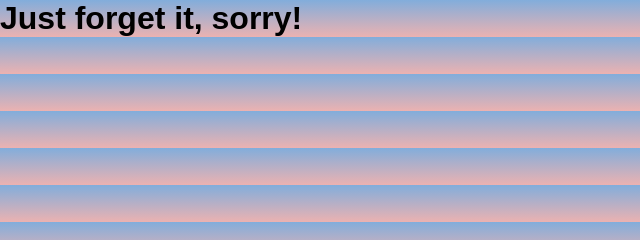
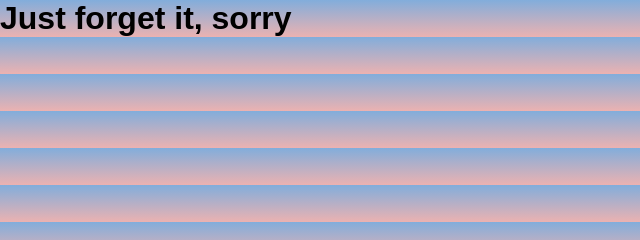
Before and after one commit to lol7seven/firstYear, a plain HTML site: page index.html in a window 1280 px wide. Shown: the top 240 px of the page, 0-640 px from the left. Drawn offline with Linux system fonts and the light colour scheme.

Commit message:
Update index.html

```diff
--- a/index.html
+++ b/index.html
@@ -12,7 +12,7 @@
 
 <body>
 <h1>
-Just forget it, sorry!
+Just forget it, sorry
 </h1>
 <!--
   <div id="app"></div>
```
